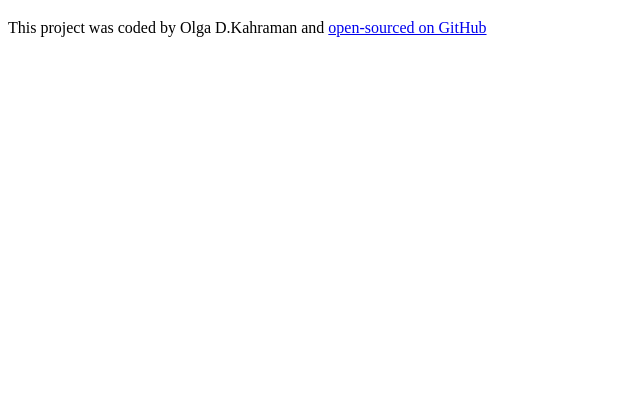
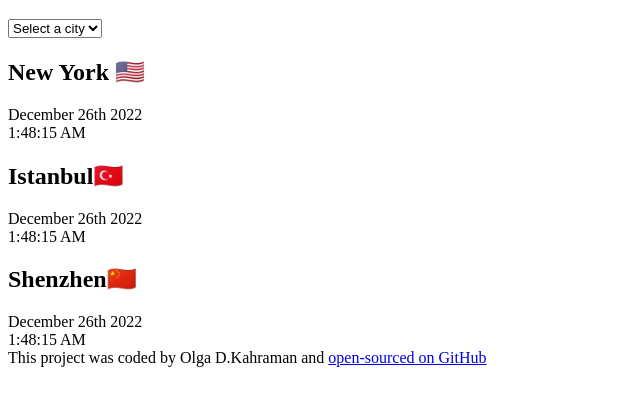
Before and after one commit to olgakahraman/world-clocks-app, a plain HTML site: page index.html in a window 1280 px wide. Shown: the part 61-466 px from the top of the page, without its empty margins (0-640 px from the left). Drawn offline with nearby package versions, Linux system fonts and the light colour scheme; files whose address does not match are found by name.

Commit message:
added html

```diff
--- a/index.html
+++ b/index.html
@@ -10,13 +10,37 @@
     <script src="https://cdnjs.cloudflare.com/ajax/libs/moment-timezone/0.5.40/moment-timezone-with-data-1970-2030.min.js"></script>
   </head>
   <body>
-    <h1>World Clocks</h1>
-
-
-
+    <div class="container">
+      <h1>World Clocks</h1>
+      <form>
+        <select>
+          <option value="">Select a city</option>
+          <option value="">Berlin 🇩🇪</option>
+          <option value="">Kharkiv 🇺🇦</option>
+          <option value="">London🇬🇧</option>
+        </select>
+      </form>
+      <div class="city">
+        <h2>New York 🇺🇸</h2>
+        <div class="date">December 26th 2022</div>
+        <div class="time">1:48:15 AM</div>
+      </div>
+      <div class="city">
+        <h2>Istanbul🇹🇷</h2>
+        <div class="date">December 26th 2022</div>
+        <div class="time">1:48:15 AM</div>
+      </div>
+      <div class="city">
+        <h2>Shenzhen🇨🇳</h2>
+        <div class="date">December 26th 2022</div>
+        <div class="time">1:48:15 AM</div>
+      </div>
+    </div>
     <footer>
       This project was coded by Olga D.Kahraman and
-      <a href="#" target="_blank">open-sourced on GitHub</a>
+      <a href="https://github.com/olgakahraman/world-clocks-app" target="_blank"
+        >open-sourced on GitHub</a
+      >
     </footer>
     <script src="javacript/app.js"></script>
   </body>
```
